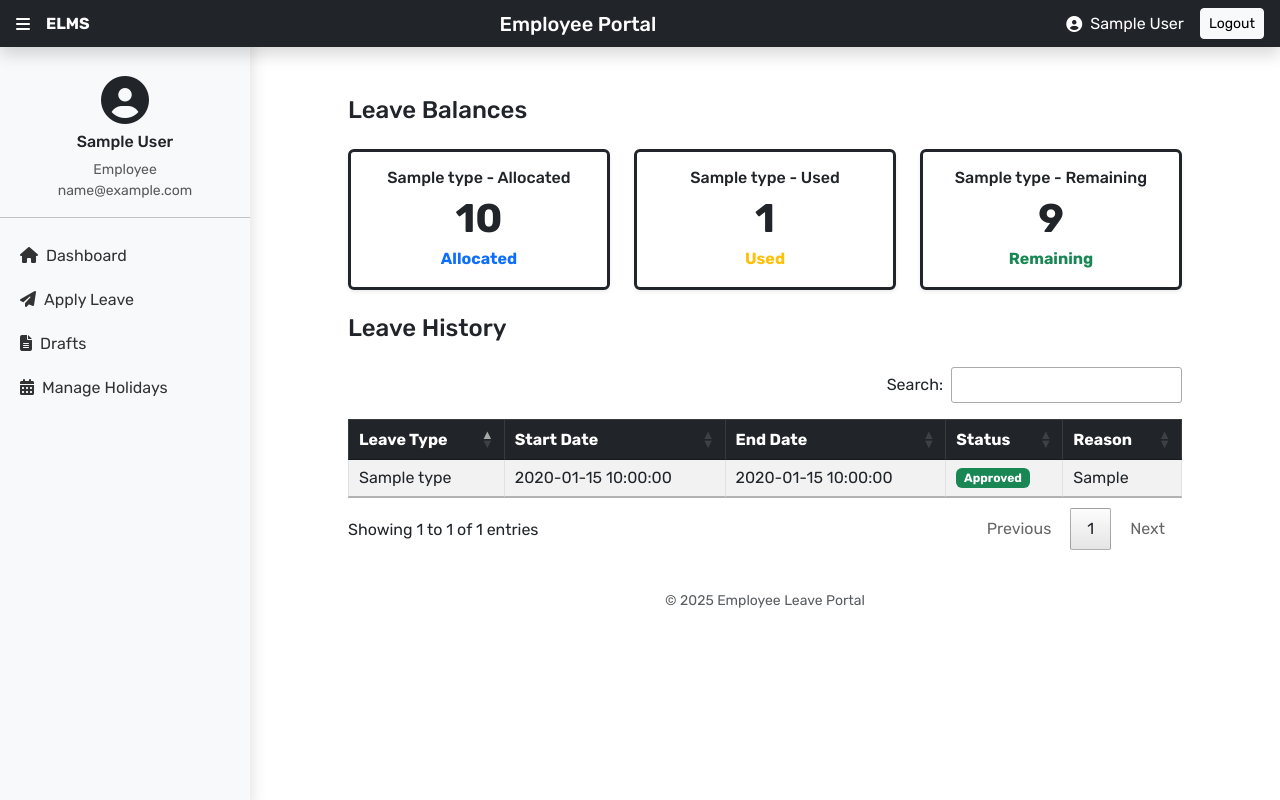
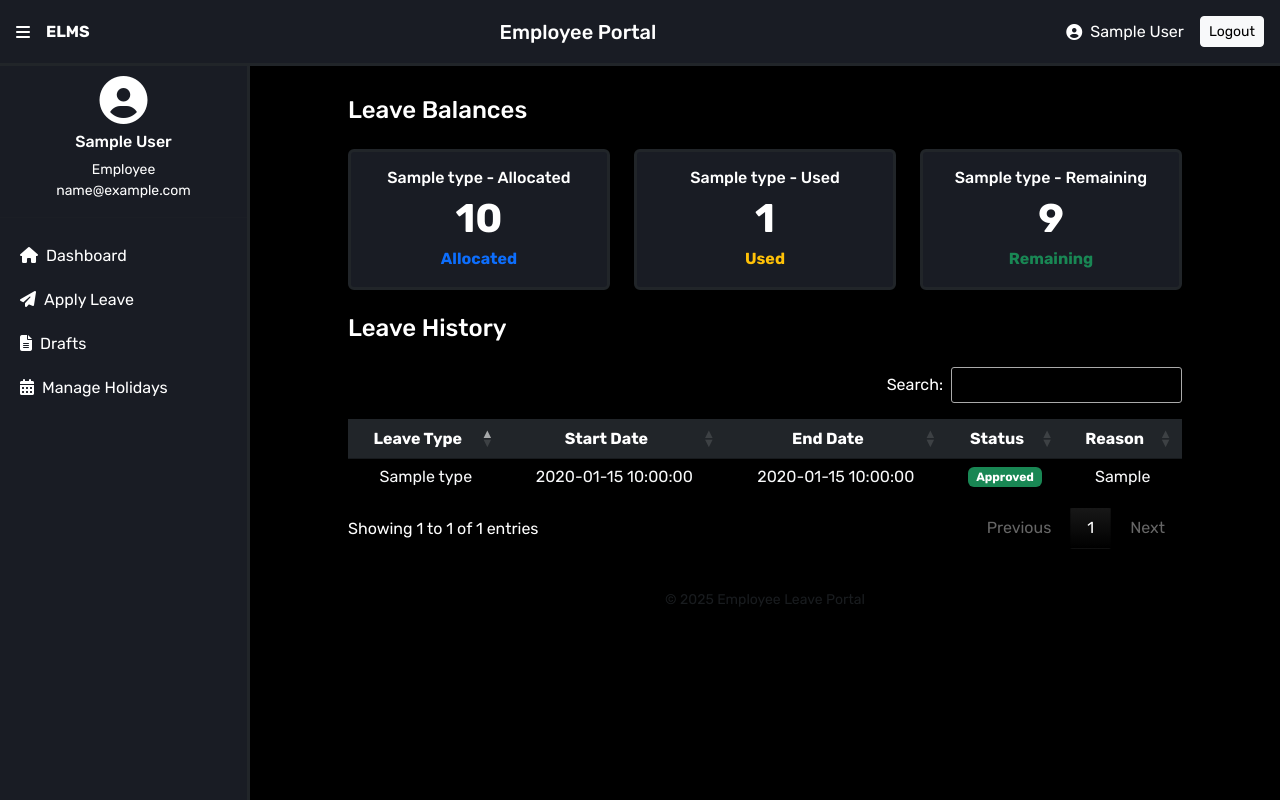
Before and after one commit to LokeshKvms/elmp, a PHP site: page /user_dashboard.php in a window 1280 px wide. Run offline with PHP 8.4, Linux system fonts and the light colour scheme; the visitor is signed in with stand-in values (Sample User, id 1); tables that the repository leaves empty or names only in its code hold one stand-in row (values such as "Sample post"); some libraries are stand-ins or nearby versions.

Commit message:
designing

```diff
--- a/admin_dashboard.php
+++ b/admin_dashboard.php
@@ -1,7 +1,6 @@
 <?php
 session_start();
 include 'includes/db.php';
-include 'includes/header.php';
 
 // Only admin allowed
 if (!isset($_SESSION['role']) || $_SESSION['role'] !== 'admin') {
@@ -44,6 +43,7 @@ $pastHolidays = $resPastHolidays->fetch_assoc()['cnt'];
 // Upcoming holidays
 $resUpcomingHolidays = $conn->query("SELECT COUNT(*) AS cnt FROM holidays WHERE holiday_date > CURDATE()");
 $upcomingHolidays = $resUpcomingHolidays->fetch_assoc()['cnt'];
+include 'includes/header.php';
 ?>
 
 <main class="flex-grow-1 container">
--- a/apply_leave.php
+++ b/apply_leave.php
@@ -5,7 +5,6 @@ if (!isset($_SESSION['user_id']) || $_SESSION['role'] !== 'employee') {
   exit;
 }
 include 'includes/db.php';
-include 'includes/header.php';
 
 $userId = $_SESSION['user_id'];
 $statusMessage = '';
@@ -73,7 +72,7 @@ if ($_SERVER['REQUEST_METHOD'] === 'POST') {
       $stmt = $conn->prepare("
         INSERT INTO Leave_Requests
           (employee_id, leave_type_id, start_date, end_date, reason, status, requested_at)
-        VALUES (?, ?, ?, ?, ?, ?, NOW())
+          VALUES (?, ?, ?, ?, ?, ?, NOW())
       ");
       $stmt->bind_param("iissss", $userId, $leave_type_id, $start_date, $end_date, $reason, $status);
 
@@ -87,6 +86,7 @@ if ($_SERVER['REQUEST_METHOD'] === 'POST') {
     }
   }
 }
+include 'includes/header.php';
 ?>
 
 <main class="flex-grow-1 container py-4">
--- a/approve_employee.php
+++ b/approve_employee.php
@@ -181,10 +181,10 @@ if (isset($_GET['reject'])) {
 
     <div class="modal fade" id="employeeModal" tabindex="-1">
         <div class="modal-dialog">
-            <form method="POST" id="employeeForm" class="modal-content">
+            <form method="POST" id="employeeForm" class="modal-content bg-dark px-3">
                 <div class="modal-header">
                     <h5 class="modal-title">Add / Edit Employee</h5>
-                    <button type="button" class="btn-close" data-bs-dismiss="modal"></button>
+                    <button type="button" class="btn-close" data-bs-dismiss="modal" style="background-color:white !important;"></button>
                 </div>
                 <div class="modal-body">
                     <input type="hidden" name="employee_id" id="employee_id">
--- a/approve_leave.php
+++ b/approve_leave.php
@@ -1,7 +1,6 @@
 <?php
 session_start();
 include 'includes/db.php';
-include 'includes/header.php';
 
 // Redirect if not admin
 if (!isset($_SESSION['role']) || $_SESSION['role'] !== 'admin') {
@@ -58,6 +57,7 @@ if (isset($_GET['action'], $_GET['id'])) {
         }
     }
 }
+include 'includes/header.php';
 ?>
 
 <!DOCTYPE html>
--- a/drafts.php
+++ b/drafts.php
@@ -6,7 +6,6 @@ if (!isset($_SESSION['user_id']) || $_SESSION['role'] !== 'employee') {
 }
 
 include 'includes/db.php';
-include 'includes/header.php';
 
 $userId = $_SESSION['user_id'];
 $message = '';
@@ -95,6 +94,7 @@ $drafts = $conn->prepare("SELECT r.request_id, l.type_name, r.start_date, r.end_
 $drafts->bind_param("i", $userId);
 $drafts->execute();
 $draftList = $drafts->get_result();
+include 'includes/header.php';
 ?>
 
 <!DOCTYPE html>
--- a/includes/header.php
+++ b/includes/header.php
@@ -13,6 +13,7 @@ $dashboard = $role === 'admin' ? 'Admin Portal' : 'Employee Portal';
 <style>
   body {
     font-family: 'Rubik', sans-serif !important;
+    background-color: #000 !important;
   }
 
   #sidebar {
@@ -21,7 +22,7 @@ $dashboard = $role === 'admin' ? 'Admin Portal' : 'Employee Portal';
     position: fixed;
     top: 0;
     left: -250px;
-    background-color: #f8f9fa;
+    background-color: #191c24;
     transition: left 0.3s;
     z-index: 999;
     padding-top: 60px;
@@ -36,10 +37,12 @@ $dashboard = $role === 'admin' ? 'Admin Portal' : 'Employee Portal';
     display: block;
     color: #333;
     text-decoration: none;
+    color: white;
   }
 
   .sidebar-link:hover {
-    background-color: #e9ecef;
+    background-color: #000;
+    font-weight: bold;
   }
 
   #main-content {
@@ -50,10 +53,28 @@ $dashboard = $role === 'admin' ? 'Admin Portal' : 'Employee Portal';
   #main-content.shifted {
     margin-left: 250px;
   }
+
+  .custom-table tbody tr:nth-child(odd) {
+    background-color: #191c24 !important;
+    color: #fff;
+  }
+
+  .custom-table thead tr th {
+    text-align: center;
+  }
+
+  .custom-table td,
+  .custom-table th {
+    vertical-align: middle;
+  }
+
+  .custom-table thead {
+    background-color: #343a40;
+    color: #fff;
+  }
 </style>
-
 <!-- Header -->
-<header class="bg-dark text-white py-2 px-3 d-flex justify-content-between align-items-center shadow fixed-top" style="z-index:1000;">
+<header class="text-white py-3 px-3 d-flex justify-content-between align-items-center fixed-top border-bottom border-dark border-3" style="z-index:1000;background-color:#191c24">
   <div class="d-flex align-items-center">
     <i class="fas fa-bars me-3 cursor-pointer" style="cursor:pointer;" onclick="toggleSidebar()"></i>
     <strong>ELMS</strong>
@@ -74,12 +95,12 @@ $dashboard = $role === 'admin' ? 'Admin Portal' : 'Employee Portal';
 
 
 <!-- Sidebar -->
-<div id="sidebar" class="shadow active">
-  <div class="text-center">
+<div id="sidebar" class="shadow active border-end border-dark border-3">
+  <div class="text-center text-white">
     <i class="fas fa-user-circle fa-3x mb-2 mt-3"></i>
     <h6><?= htmlspecialchars($name) ?></h6>
-    <small class="text-muted"><?= ucfirst($role) ?></small><br>
-    <small class="text-muted"><?= htmlspecialchars($email) ?></small>
+    <small class="text-white"><?= ucfirst($role) ?></small><br>
+    <small class="text-white"><?= htmlspecialchars($email) ?></small>
   </div>
   <hr>
 
@@ -136,4 +157,4 @@ $dashboard = $role === 'admin' ? 'Admin Portal' : 'Employee Portal';
 </script>
 
 <!-- Wrapper for Page Content -->
-<div id="main-content" class="pt-5 mt-2 px-3 shifted">
+<div id="main-content" class="pt-5 mt-2 px-3 shifted text-white">
--- a/user_dashboard.php
+++ b/user_dashboard.php
@@ -137,7 +137,7 @@ while ($row = $balanceResult->fetch_assoc()) {
       <?php foreach ($leaveData as $data): ?>
         <!-- Allocated -->
         <div class="col">
-          <div class="card text-center border-dark border-3 shadow-sm">
+          <div class="card text-center text-white border-dark border-3 shadow-sm" style="background-color: #191c24;">
             <div class="card-body py-3">
               <h6 class="card-title mb-2"><?= htmlspecialchars($data['type_name']) ?> - Allocated</h6>
               <p class="display-6 fw-semibold mb-1"><?= $data['total_allocated'] ?></p>
@@ -148,7 +148,7 @@ while ($row = $balanceResult->fetch_assoc()) {
 
         <!-- Used -->
         <div class="col">
-          <div class="card text-center border-dark border-3 shadow-sm">
+          <div class="card text-center text-white border-dark border-3 shadow-sm" style="background-color: #191c24;">
             <div class="card-body py-3">
               <h6 class="card-title mb-2"><?= htmlspecialchars($data['type_name']) ?> - Used</h6>
               <p class="display-6 fw-semibold mb-1"><?= $data['used'] ?></p>
@@ -159,7 +159,7 @@ while ($row = $balanceResult->fetch_assoc()) {
 
         <!-- Remaining -->
         <div class="col">
-          <div class="card text-center border-dark border-3 shadow-sm">
+          <div class="card text-center text-white border-dark border-3 shadow-sm" style="background-color: #191c24;">
             <div class="card-body py-3">
               <h6 class="card-title mb-2"><?= htmlspecialchars($data['type_name']) ?> - Remaining</h6>
               <p class="display-6 fw-semibold mb-1"><?= $data['total_allocated'] - $data['used'] ?></p>
@@ -175,14 +175,14 @@ while ($row = $balanceResult->fetch_assoc()) {
   <!-- Leave History -->
   <div class="mb-4">
     <h4 class="mb-4">Leave History</h4>
-    <table id="theTable" class="table table-striped table-bordered">
-      <thead>
-        <tr class="table-dark">
-          <th>Leave Type</th>
-          <th>Start Date</th>
-          <th>End Date</th>
-          <th>Status</th>
-          <th>Reason</th>
+    <table id="theTable" class="table table-striped text-center">
+      <thead class="text-center">
+        <tr class="table-dark text-center">
+          <th class="text-center">Leave Type</th>
+          <th class="text-center">Start Date</th>
+          <th class="text-center">End Date</th>
+          <th class="text-center">Status</th>
+          <th class="text-center">Reason</th>
         </tr>
       </thead>
       <tbody>
@@ -207,15 +207,15 @@ while ($row = $balanceResult->fetch_assoc()) {
           }
           ?>
           <tr>
-            <td><?= htmlspecialchars($row['type_name']) ?></td>
-            <td><?= $row['start_date'] ?></td>
-            <td><?= $row['end_date'] ?></td>
-            <td>
+            <td class="text-light bg-transparent"><?= htmlspecialchars($row['type_name']) ?></td>
+            <td class="text-light bg-transparent"><?= $row['start_date'] ?></td>
+            <td class="text-light bg-transparent"><?= $row['end_date'] ?></td>
+            <td class="text-light bg-transparent">
               <span class="badge bg-<?= $badge ?>">
                 <?= ucfirst($row['status']) ?>
               </span>
             </td>
-            <td><?= htmlspecialchars($row['reason']) ?></td>
+            <td class="text-light bg-transparent"><?= htmlspecialchars($row['reason']) ?></td>
           </tr>
         <?php endwhile; ?>
       </tbody>
```
Also changed, not shown: holidays.php (+18 -15 lines), manage_department.php (+5 -5 lines), table-style.css (added, +18 -0 lines), index.php (line endings or trailing spaces).
